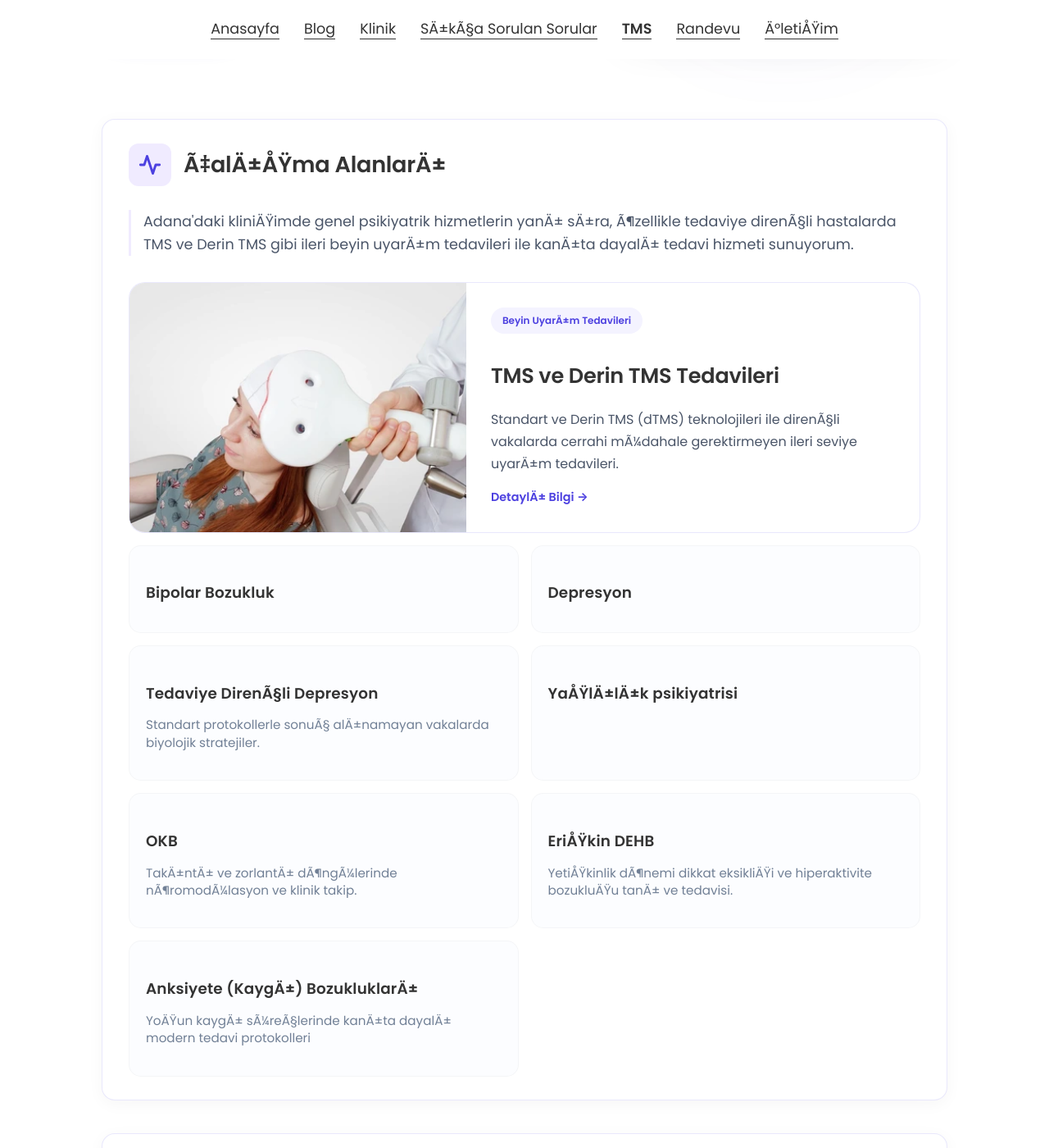
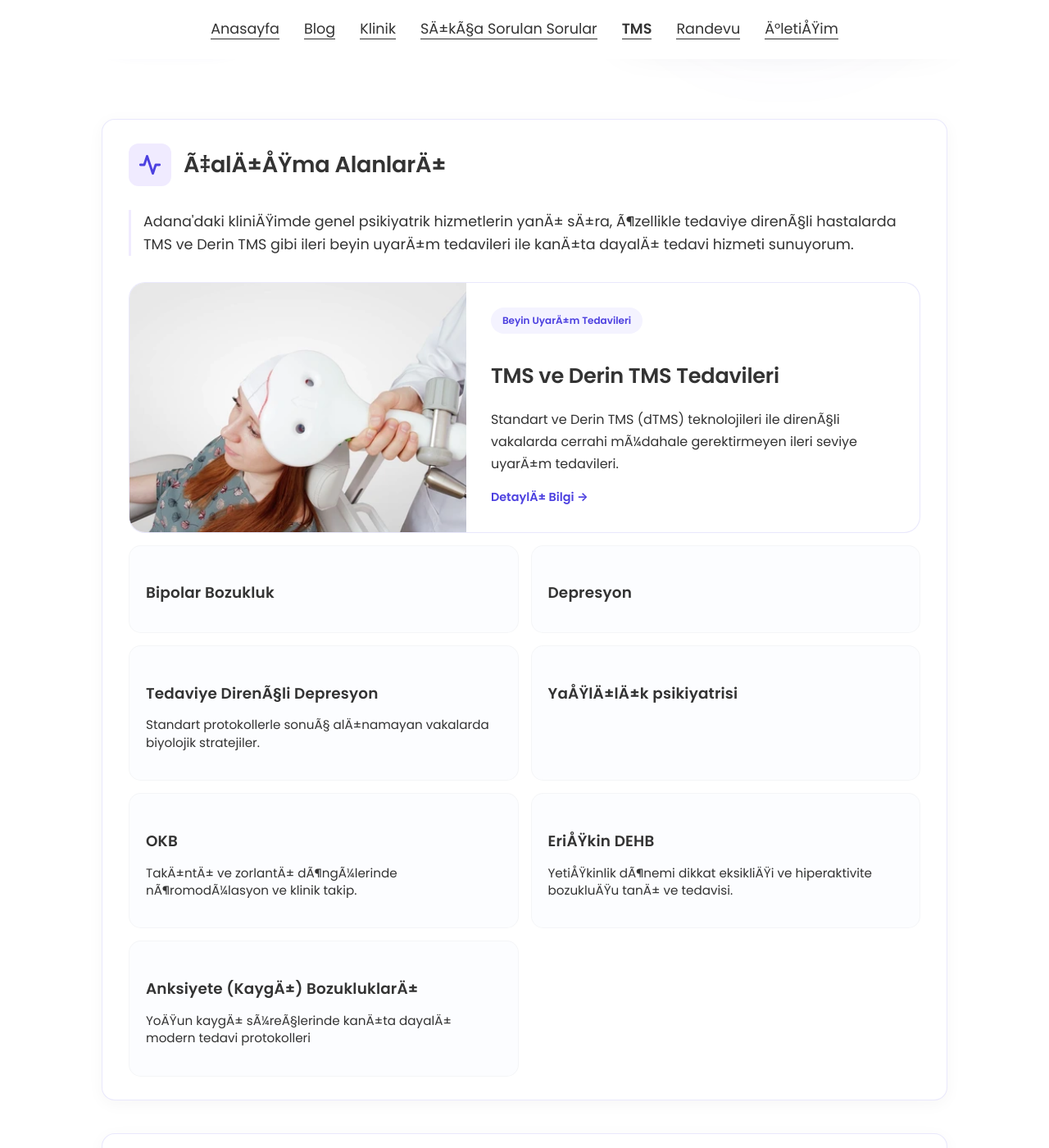
Before and after one commit to ibucgun/ibucgun.github.io, a Jekyll site: the page built from index.html, in a window 1280 px wide and 1400 px high, scrolled down 515 px. Shown: the whole window at 82% size. Built offline with Jekyll 4.4.1, drawn with Linux system fonts in a browser that asks for light colours.

Commit message:
Update _resume.scss

```diff
--- a/_sass/_resume.scss
+++ b/_sass/_resume.scss
@@ -441,7 +441,7 @@
 .section-intro-text {
   @include sans_regular;
   font-size: 1.1rem;
-  color: #4a5568;
+  color: $text-color;
   line-height: 1.6;
   margin-bottom: 2rem;
   padding-left: 15px;
@@ -499,7 +499,7 @@
       .box-copy {
         @include sans_regular;
         font-size: 1rem;
-        color: #4a5568;
+        color: $text-color;
         margin-bottom: 15px;
       }
 
@@ -540,7 +540,7 @@
       .small-box-copy {
         @include sans_regular;
         font-size: 0.95rem;
-        color: #718096;
+        color: $text-color;
         line-height: 1.4;
       }
 
```
